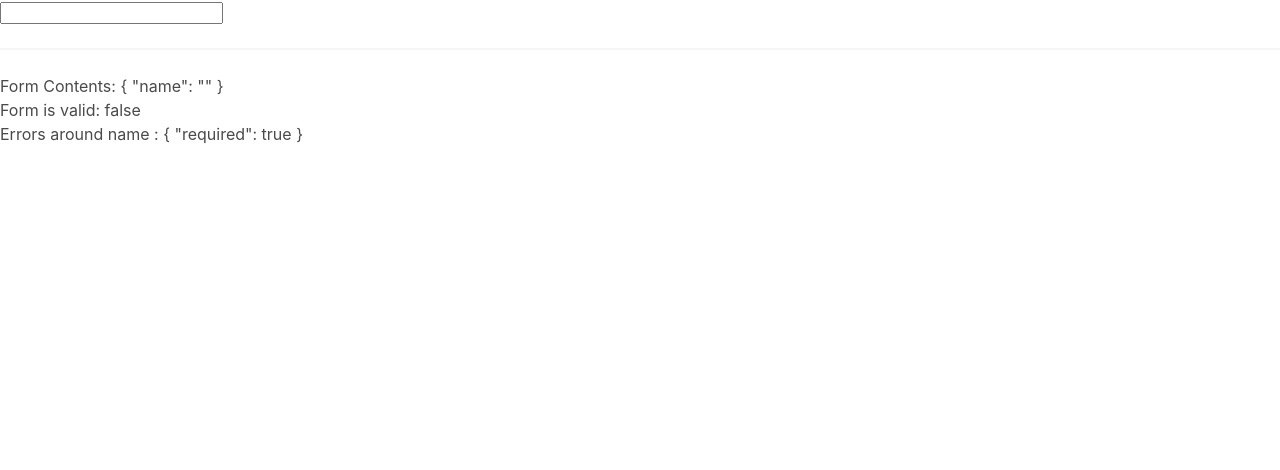
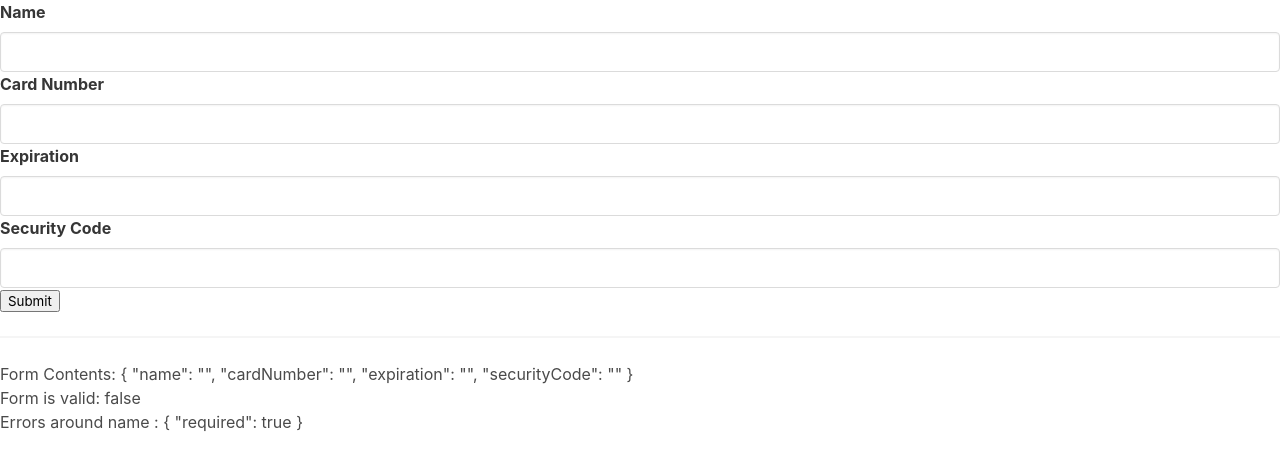
Before and after one commit to snpatel96/ng-credit-card, an Angular app: page / in a window 1280 px wide. Shown: the top 470 px of the page. Built offline with nearby package versions, Linux system fonts and the light colour scheme.

Commit message:
#4 styling validation and form elements

```diff
--- a/src/app/card-form/card-form.component.html
+++ b/src/app/card-form/card-form.component.html
@@ -1,5 +1,18 @@
 <form [formGroup]="cardForm">
-  <app-input [control]="$any(cardForm).get('name')"></app-input>
+  <app-input label="Name" [control]="$any(cardForm).get('name')"></app-input>
+  <app-input
+    label="Card Number"
+    [control]="$any(cardForm).get('cardNumber')"
+  ></app-input>
+  <app-input
+    label="Expiration"
+    [control]="$any(cardForm).get('expiration')"
+  ></app-input>
+  <app-input
+    label="Security Code"
+    [control]="$any(cardForm).get('securityCode')"
+  ></app-input>
+  <button type="submit">Submit</button>
 </form>
 <hr />
 <div>Form Contents: {{ cardForm.value | json }}</div>
--- a/src/app/card-form/card-form.component.ts
+++ b/src/app/card-form/card-form.component.ts
@@ -14,6 +14,9 @@ export class CardFormComponent {
       // Validators.maxLength(5),
       // Validators.pattern(/\s/),
     ]),
+    cardNumber: new FormControl(''),
+    expiration: new FormControl(''),
+    securityCode: new FormControl(''),
   });
   constructor() {
     console.log(this.cardForm.get('name'));
--- a/src/app/input/input.component.html
+++ b/src/app/input/input.component.html
@@ -1,19 +1,33 @@
-<input type="text" [formControl]="control" />
+<div class="field">
+  <label class="label">{{ label }}</label>
+  <div class="control">
+    <input
+      class="input"
+      type="text"
+      [formControl]="control"
+      [ngClass]="{ 'is-danger': showErrors() }"
+    />
+  </div>
   <ng-container *ngIf="control.dirty && control.touched && control.errors">
-  <div *ngIf="control.errors?.['required']">Value is required</div>
-  <div *ngIf="control.errors?.['minlength']">
+    <div class="help is-danger" *ngIf="control.errors?.['required']">
+      Value is required
+    </div>
+    <div class="help is-danger" *ngIf="control.errors?.['minlength']">
       Value you entered is
       {{ control.errors["minlength"]["actualLength"] }}
       characters long, but it must be at least
       {{ control.errors["minlength"]["requiredLength"] }}
       characters
     </div>
-  <div *ngIf="control.errors['maxlength']">
+    <div class="help is-danger" *ngIf="control.errors['maxlength']">
       Value you entered is
       {{ control.errors["maxlength"]["actualLength"] }}
       charecters long, but it cannot be longer than
       {{ control.errors["maxlength"]["requiredLength"] }}
       characters
     </div>
-  <div *ngIf="control.errors['pattern']">Invalid Format</div>
+    <div class="help is-danger" *ngIf="control.errors['pattern']">
+      Invalid Format
+    </div>
   </ng-container>
+</div>
--- a/src/app/input/input.component.ts
+++ b/src/app/input/input.component.ts
@@ -8,4 +8,10 @@ import { FormControl } from '@angular/forms';
 })
 export class InputComponent {
   @Input() control!: FormControl;
+  @Input() label!: string;
+
+  showErrors() {
+    const { dirty, touched, errors } = this.control;
+    return dirty && touched && errors;
+  }
 }
```
Lines whose indentation alone changed are shown as unchanged.
